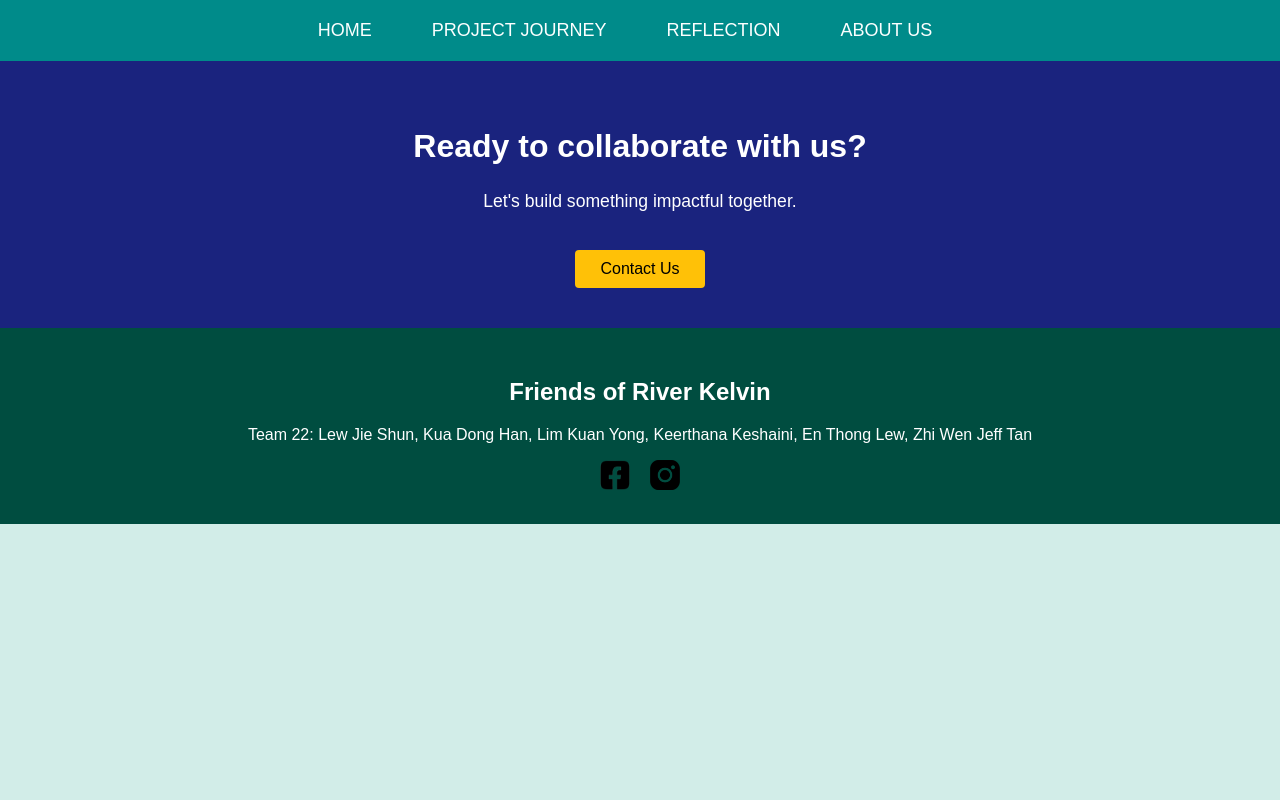
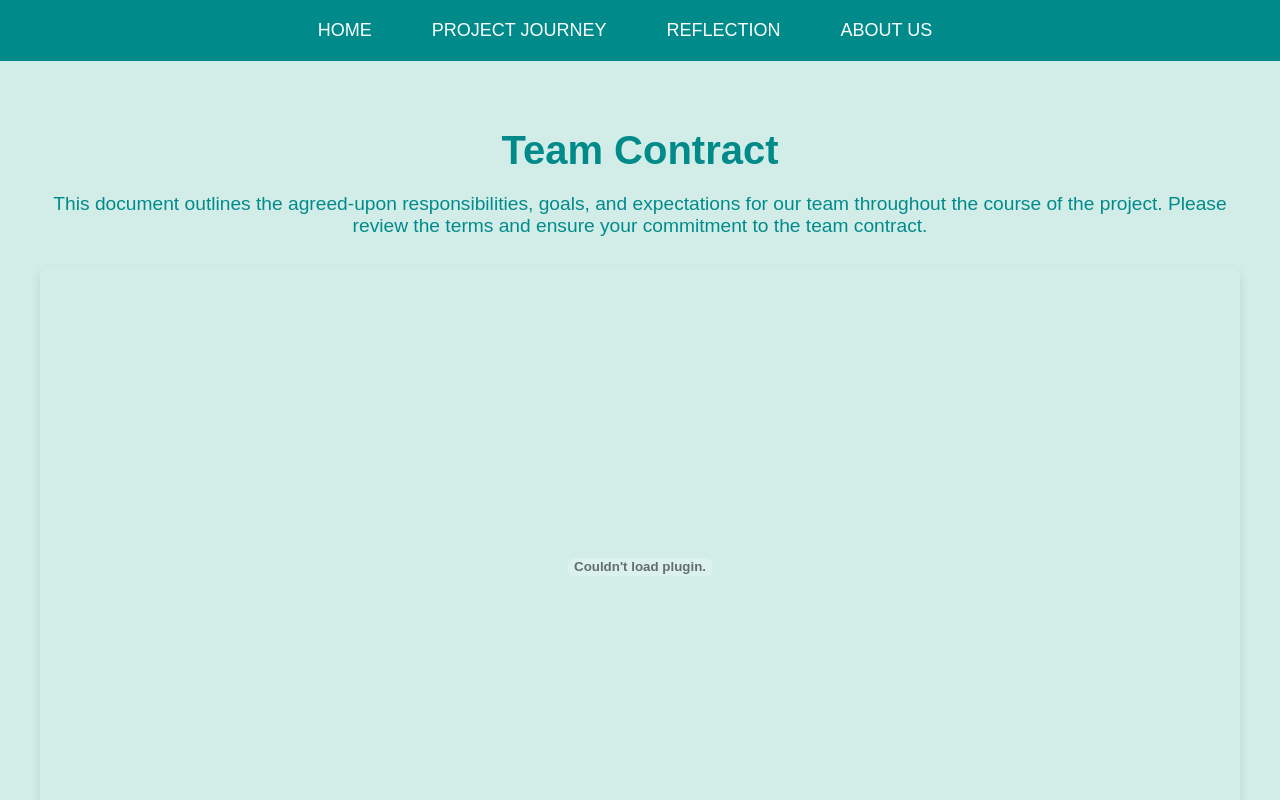
Before and after one commit to minishun97/OIP, a React (Create React App) app in the folder my-app/: page /reflection/team-contract in a window 1280 px wide. Shown: the top 800 px of the page. Built offline with nearby package versions, Linux system fonts and the light colour scheme.

Commit message:
Add team contract

```diff
--- /dev/null
+++ b/my-app/src/components/TeamContractPDF.css
@@ -0,0 +1,32 @@
+.team-contract-container {
+  background-color: var(--light-bg-color);
+  padding: 20px;
+  border-radius: 10px;
+  max-width: 1200px;
+  margin: 20px auto;
+}
+
+.header {
+  text-align: center;
+  font-size: 2.5rem;
+  color: var(--primary-color);
+  margin-bottom: 20px;
+}
+
+.description {
+  font-size: 1.2rem;
+  color: var(--primary-color);
+  text-align: center;
+  margin-bottom: 30px;
+}
+
+.pdf-container {
+  display: flex;
+  justify-content: center;
+  align-items: center;
+}
+
+embed {
+  border-radius: 8px;
+  box-shadow: 0px 4px 10px rgba(0, 0, 0, 0.1);
+}
--- /dev/null
+++ b/my-app/src/components/TeamContractPDF.jsx
@@ -0,0 +1,26 @@
+import './TeamContractPDF.css';
+
+const TeamContractPDF = () => {
+    return (
+        <div className="team-contract-container">
+            <h1 className="header">Team Contract</h1>
+
+            <p className="description">
+                This document outlines the agreed-upon responsibilities, goals, and expectations
+                for our team throughout the course of the project. Please review the terms and
+                ensure your commitment to the team contract.
+            </p>
+
+            <div className="pdf-container">
+                <embed
+                src="/pdfs/TeamContract.pdf"
+                type="application/pdf"
+                width="100%"
+                height="600px"
+                />
+            </div>
+        </div>
+    );
+};
+
+export default TeamContractPDF;
--- a/my-app/src/pages/reflection/TeamContract.jsx
+++ b/my-app/src/pages/reflection/TeamContract.jsx
@@ -1,9 +1,9 @@
-import Introduction from '../../components/Introduction';
+import TeamContractPDF from '../../components/TeamContractPDF';
 
-const AboutUs = () => (
+const TeamContract = () => (
     <>
-        {/* Add in a Segment here. E.g. '<StakeholderLessons />' */}
+        <TeamContractPDF />
     </>
 );
 
-export default AboutUs;
+export default TeamContract;
```
Also changed, not shown: 1 other file (tests, documents, lock files or other folders).
